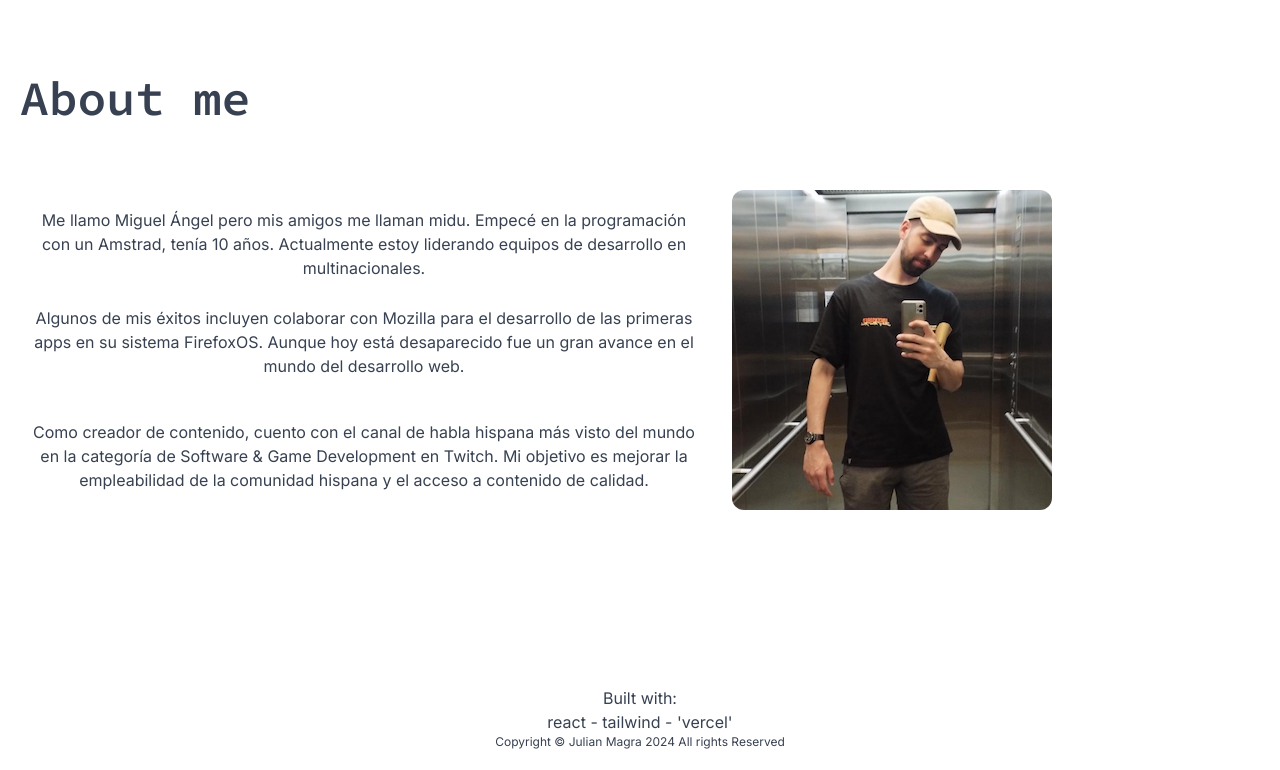
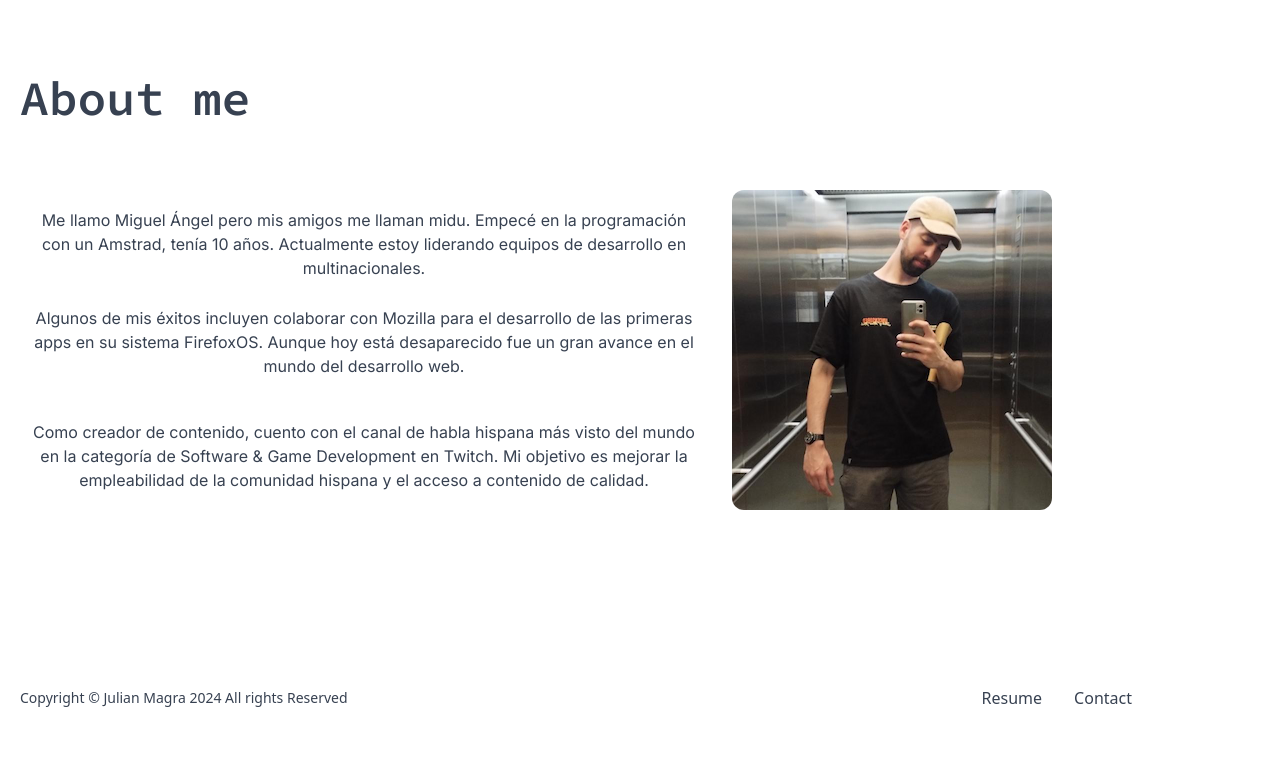
Before and after one commit to julianmagra/portfolio, a React (Vite) app: page / in a window 1280 px wide. Shown: the part 1514-2284 px from the top of the page. Built offline with nearby package versions, Linux system fonts and the light colour scheme.

Commit message:
footer starting

```diff
--- a/src/components/Cards/ProjectCard.tsx
+++ b/src/components/Cards/ProjectCard.tsx
@@ -1,7 +1,7 @@
 import { Link } from "react-router-dom";
 import { SVG_ATTACH_PATH } from "../../assets/Attach";
 import { SVG_GHUB_PATH } from "../../assets/Github";
-import { CardProps } from "../layout/ProjectArea";
+import { CardProps } from "../layout/Project";
 
 const ProjectCard: React.FC<CardProps> = ({
   title,
--- /dev/null
+++ b/src/components/layout/Footer.tsx
@@ -0,0 +1,14 @@
+const Footer = () => {
+  return (
+    <div className="flex justify-between items-center pb-10">
+      <p className="text-sm">
+        Copyright © Julian Magra 2024 All rights Reserved
+      </p>
+      <div className="mr-32">
+        <button className="text-md mr-8">Resume</button>
+        <button className="text-md">Contact</button>
+      </div>
+    </div>
+  );
+};
+export default Footer;
--- a/src/pages/Home.tsx
+++ b/src/pages/Home.tsx
@@ -2,8 +2,9 @@ import { FC, ReactElement } from "react";
 import { Link } from "react-router-dom";
 import "./styles.css";
 import { ExperienceTimeline } from "../components/Icons/ExperienceTimeline";
-import ProjectArea from "../components/layout/ProjectArea";
-import AboutMe from "../components/layout/AboutMe";
+import ProjectArea from "../components/layout/Project";
+import AboutMe from "../components/layout/About";
+import Footer from "../components/layout/Footer";
 //English/spanish option
 //Check folder structure
 const Homepage: FC = (): ReactElement => {
@@ -106,18 +107,8 @@ const Homepage: FC = (): ReactElement => {
       <section>
         <AboutMe />
       </section>
-      <section className="interTypo  mt-40 ">
-        <div>
-          <p>Built with:</p>
-        </div>
-        <div>
-          <p> react - tailwind - 'vercel'</p>
-        </div>
-        <div>
-          <p className="text-xs">
-            Copyright © Julian Magra 2024 All rights Reserved
-          </p>
-        </div>
+      <section className="mt-40 ">
+        <Footer />
       </section>
     </main>
   );
```
Also changed, not shown: src/components/layout/About.tsx (renamed from src/components/layout/AboutMe.tsx), src/components/layout/Main.tsx (renamed from src/components/layout/MainArea.tsx), src/components/layout/Project.tsx (renamed from src/components/layout/ProjectArea.tsx).
